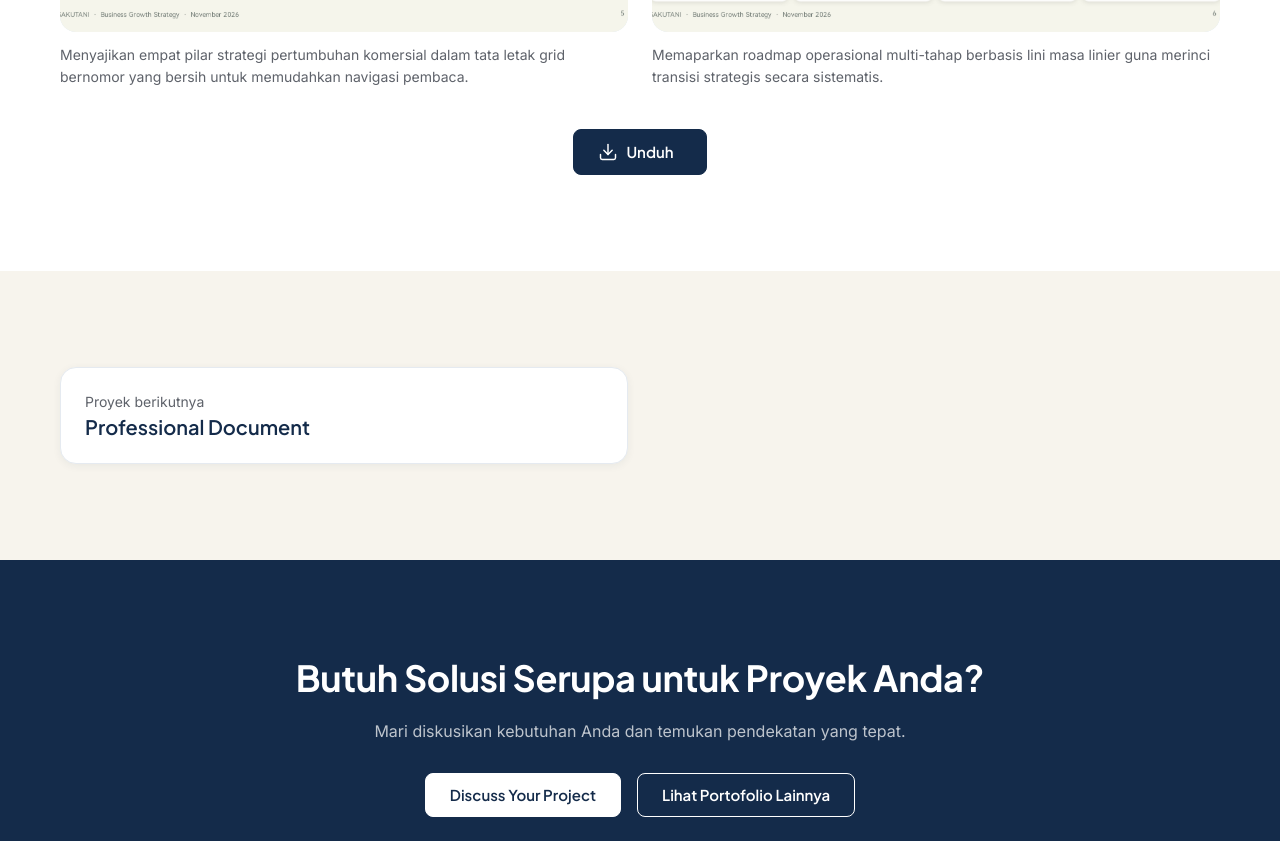
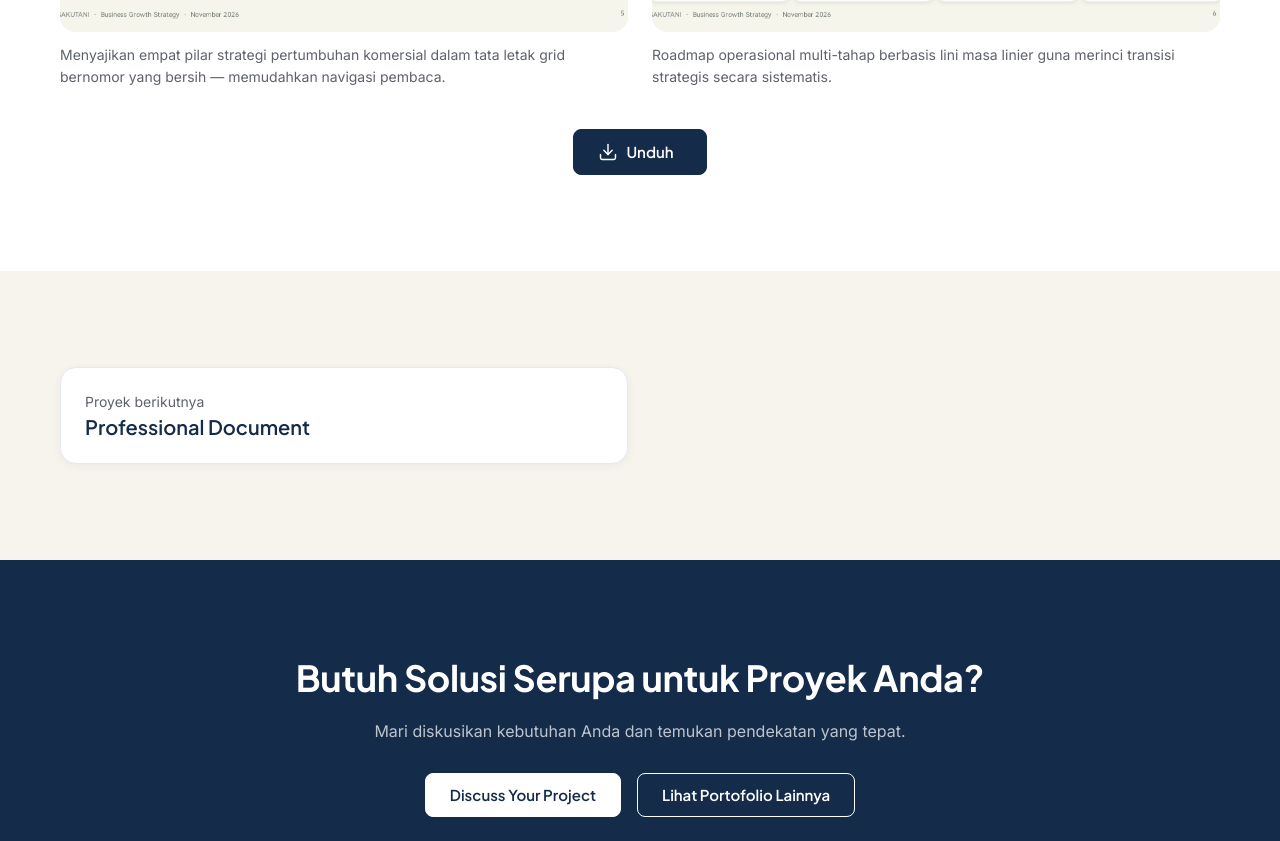
Before and after one commit to arafatufd/esa-aud-portofolio, a plain HTML site: page projects/business-presentation.html in a window 1280 px wide. Shown: the part 2919-3760 px from the top of the page. Drawn offline with Linux system fonts and the light colour scheme.

Commit message:
update business-presentation.html

```diff
--- a/projects/business-presentation.html
+++ b/projects/business-presentation.html
@@ -217,14 +217,14 @@
             <div class="media">
               <img src="../assets/img/business-presentation/project-002-preview4.jpg" alt="Pratinjau proyek Professional Document" width="1600" height="1000">
             </div>
-            <figcaption class="gallery__caption">Menyajikan empat pilar strategi pertumbuhan komersial dalam tata letak grid bernomor yang bersih untuk memudahkan navigasi pembaca.</figcaption>
+            <figcaption class="gallery__caption">Menyajikan empat pilar strategi pertumbuhan komersial dalam tata letak grid bernomor yang bersih — memudahkan navigasi pembaca.</figcaption>
           </figure>
 
           <figure class="gallery__item">
             <div class="media">
               <img src="../assets/img/business-presentation/project-002-preview5.jpg" alt="Pratinjau proyek Professional Document" width="1600" height="1000">
             </div>
-            <figcaption class="gallery__caption">Memaparkan roadmap operasional multi-tahap berbasis lini masa linier guna merinci transisi strategis secara sistematis.</figcaption>
+            <figcaption class="gallery__caption">Roadmap operasional multi-tahap berbasis lini masa linier guna merinci transisi strategis secara sistematis.</figcaption>
           </figure>
         </div>
 
```
